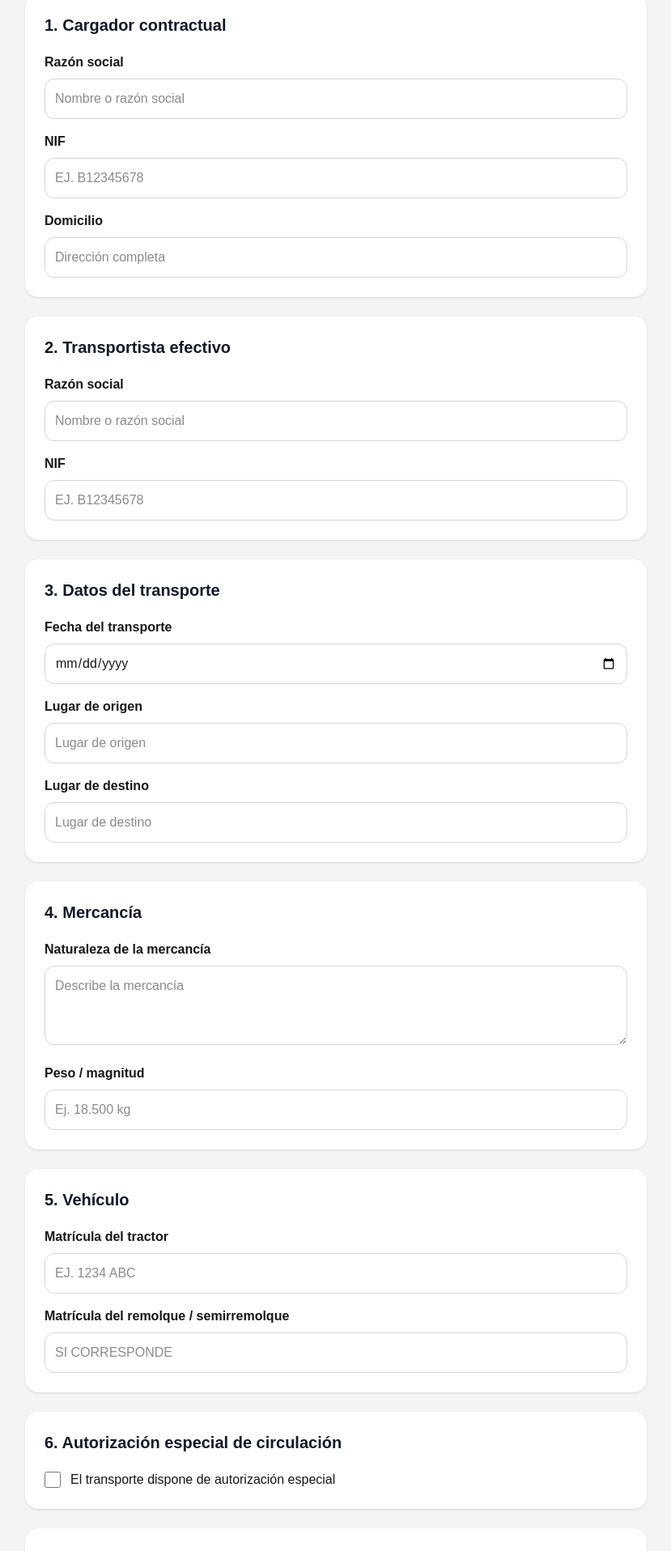
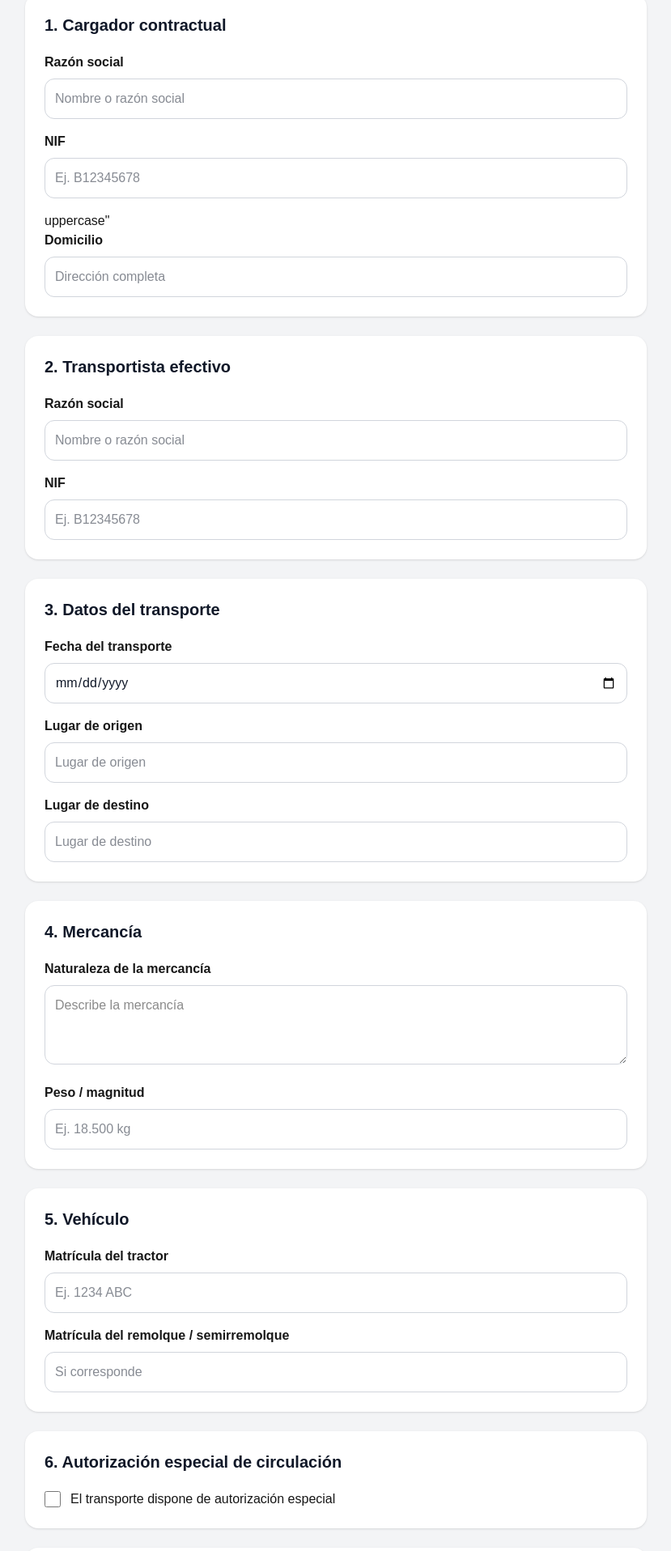
Before and after one commit to josetorrescoves/deca-app, a Next.js app: page /crear in a window 1280 px wide. Shown: the part 245-2161 px from the top of the page at 81% size, without its empty margins (225-1054 px from the left). Built offline with nearby package versions, Linux system fonts and the light colour scheme; no server answers.

Commit message:
Mejorar legibilidad de campos del formulario

```diff
--- a/app/crear/page.tsx
+++ b/app/crear/page.tsx
@@ -190,7 +190,7 @@ window.location.href = `/deca/${numeroDocumento}`;
                       e.target.value
                     )
                   }
-                  className="w-full rounded-xl border border-gray-300 p-3 text-base"
+                  className="w-full rounded-xl border border-gray-300 p-3 text-base text-gray-900"
                   placeholder="Nombre o razón social"
                   required
                 />
@@ -211,11 +211,11 @@ window.location.href = `/deca/${numeroDocumento}`;
                       e.target.value.toUpperCase()
                     )
                   }
-                  className="w-full rounded-xl border border-gray-300 p-3 text-base uppercase"
+                  className="w-full rounded-xl border border-gray-300 p-3 text-base text-gray-900"
                   placeholder="Ej. B12345678"
                   required
                 />
-              </div>
+              </div>uppercase"
 
 
               <div>
@@ -232,7 +232,7 @@ window.location.href = `/deca/${numeroDocumento}`;
                       e.target.value
                     )
                   }
-                  className="w-full rounded-xl border border-gray-300 p-3 text-base"
+                  className="w-full rounded-xl border border-gray-300 p-3 text-base text-gray-900"
                   placeholder="Dirección completa"
                   required
                 />
@@ -265,7 +265,7 @@ window.location.href = `/deca/${numeroDocumento}`;
                       e.target.value
                     )
                   }
-                  className="w-full rounded-xl border border-gray-300 p-3 text-base"
+                 className="w-full rounded-xl border border-gray-300 p-3 text-base text-gray-900"
                   placeholder="Nombre o razón social"
                   required
                 />
@@ -286,7 +286,7 @@ window.location.href = `/deca/${numeroDocumento}`;
                       e.target.value.toUpperCase()
                     )
                   }
-                  className="w-full rounded-xl border border-gray-300 p-3 text-base uppercase"
+                 className="w-full rounded-xl border border-gray-300 p-3 text-base text-gray-900"
                   placeholder="Ej. B12345678"
                   required
                 />
@@ -319,7 +319,7 @@ window.location.href = `/deca/${numeroDocumento}`;
                       e.target.value
                     )
                   }
-                  className="w-full rounded-xl border border-gray-300 p-3 text-base"
+                  className="w-full rounded-xl border border-gray-300 p-3 text-base text-gray-900"
                   required
                 />
               </div>
@@ -339,7 +339,7 @@ window.location.href = `/deca/${numeroDocumento}`;
                       e.target.value
                     )
                   }
-                  className="w-full rounded-xl border border-gray-300 p-3 text-base"
+                 className="w-full rounded-xl border border-gray-300 p-3 text-base text-gray-900"
                   placeholder="Lugar de origen"
                   required
                 />
@@ -360,7 +360,7 @@ window.location.href = `/deca/${numeroDocumento}`;
                       e.target.value
                     )
                   }
-                  className="w-full rounded-xl border border-gray-300 p-3 text-base"
+                  className="w-full rounded-xl border border-gray-300 p-3 text-base text-gray-900"
                   placeholder="Lugar de destino"
                   required
                 />
@@ -414,7 +414,7 @@ window.location.href = `/deca/${numeroDocumento}`;
                       e.target.value
                     )
                   }
-                  className="w-full rounded-xl border border-gray-300 p-3 text-base"
+                 className="w-full rounded-xl border border-gray-300 p-3 text-base text-gray-900"
                   placeholder="Ej. 18.500 kg"
                   required
                 />
@@ -447,7 +447,7 @@ window.location.href = `/deca/${numeroDocumento}`;
                       e.target.value.toUpperCase()
                     )
                   }
-                  className="w-full rounded-xl border border-gray-300 p-3 text-base uppercase"
+                 className="w-full rounded-xl border border-gray-300 p-3 text-base text-gray-900"
                   placeholder="Ej. 1234 ABC"
                   required
                 />
@@ -468,7 +468,7 @@ window.location.href = `/deca/${numeroDocumento}`;
                       e.target.value.toUpperCase()
                     )
                   }
-                  className="w-full rounded-xl border border-gray-300 p-3 text-base uppercase"
+                  className="w-full rounded-xl border border-gray-300 p-3 text-base text-gray-900"
                   placeholder="Si corresponde"
                 />
               </div>
@@ -520,7 +520,7 @@ window.location.href = `/deca/${numeroDocumento}`;
                       e.target.value
                     )
                   }
-                  className="w-full rounded-xl border border-gray-300 p-3 text-base"
+                 className="w-full rounded-xl border border-gray-300 p-3 text-base text-gray-900"
                   placeholder="Número o referencia"
                 />
 
```
